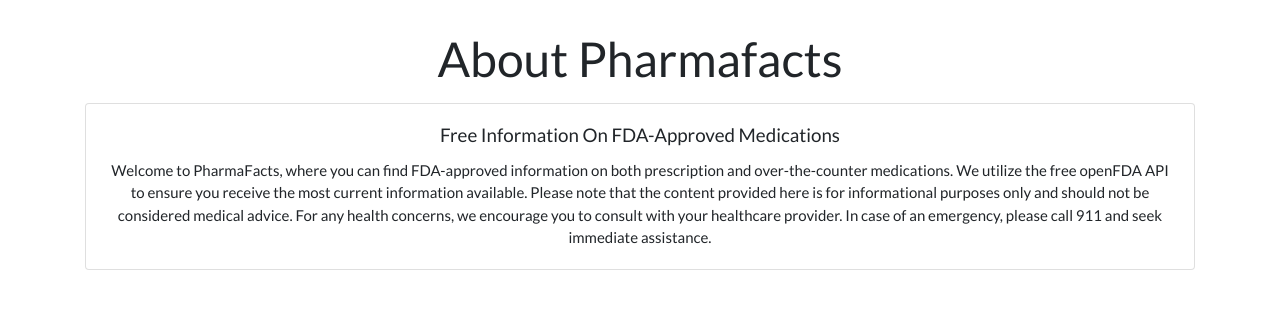
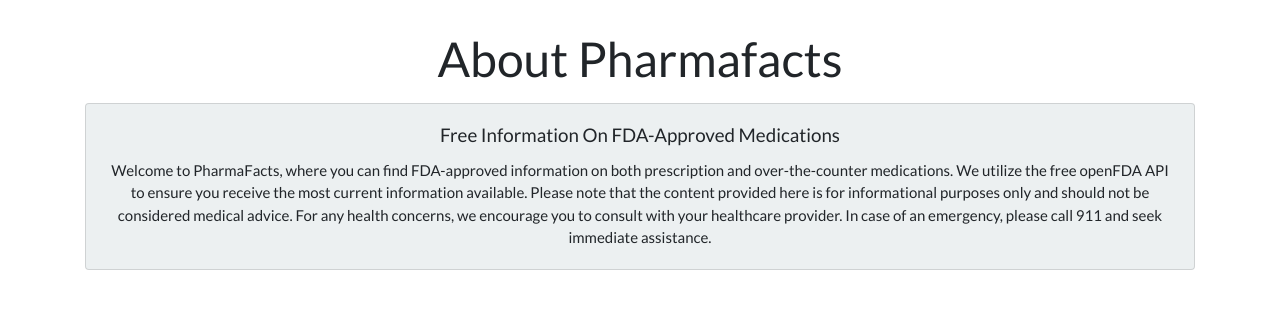
Before and after one commit to austinjjelliott/pharmafacts_capstone, a Flask app: page /about in a window 1280 px wide. Shown: the part 71-380 px from the top of the page. Run offline with Flask 3, Linux system fonts and the light colour scheme; some libraries are stand-ins or nearby versions.

Commit message:
added styling to about page and user page and added a readme

```diff
--- a/templates/about.html
+++ b/templates/about.html
@@ -3,7 +3,7 @@
 
 <h1 class="text-center mb-3">About Pharmafacts</h1>
 
-<div class="card text-center">
+<div class="card text-center bg-light">
   <div class="card-body">
     <h5 class="card-title">Free Information On FDA-Approved Medications</h5>
     <p class="card-text">
--- a/templates/user_homepage.html
+++ b/templates/user_homepage.html
@@ -5,7 +5,7 @@
 <h1>{{ user.username }}'s Page</h1>
 <h3>Welcome {{ user.first_name }} {{ user.last_name }}</h3>
 <div class="container">
-  <div class="container">
+  <div class="container card bg-light">
     <p>Username: {{ user.username }}</p>
     <p>Email: {{ user.email }}</p>
     <p>Name: {{user.first_name }} {{user.last_name }}</p>
```
Also changed, not shown: readme.md (added).
